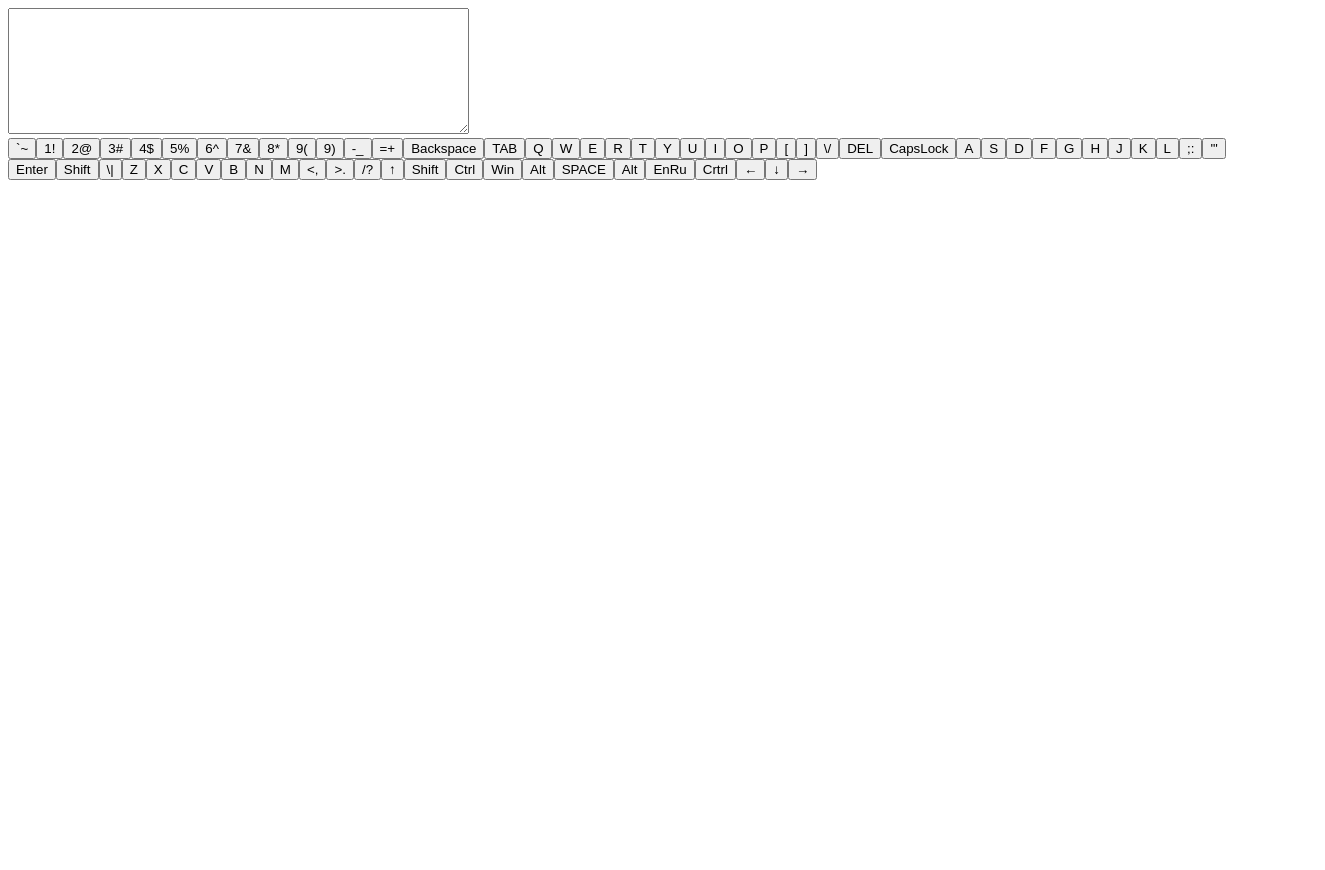
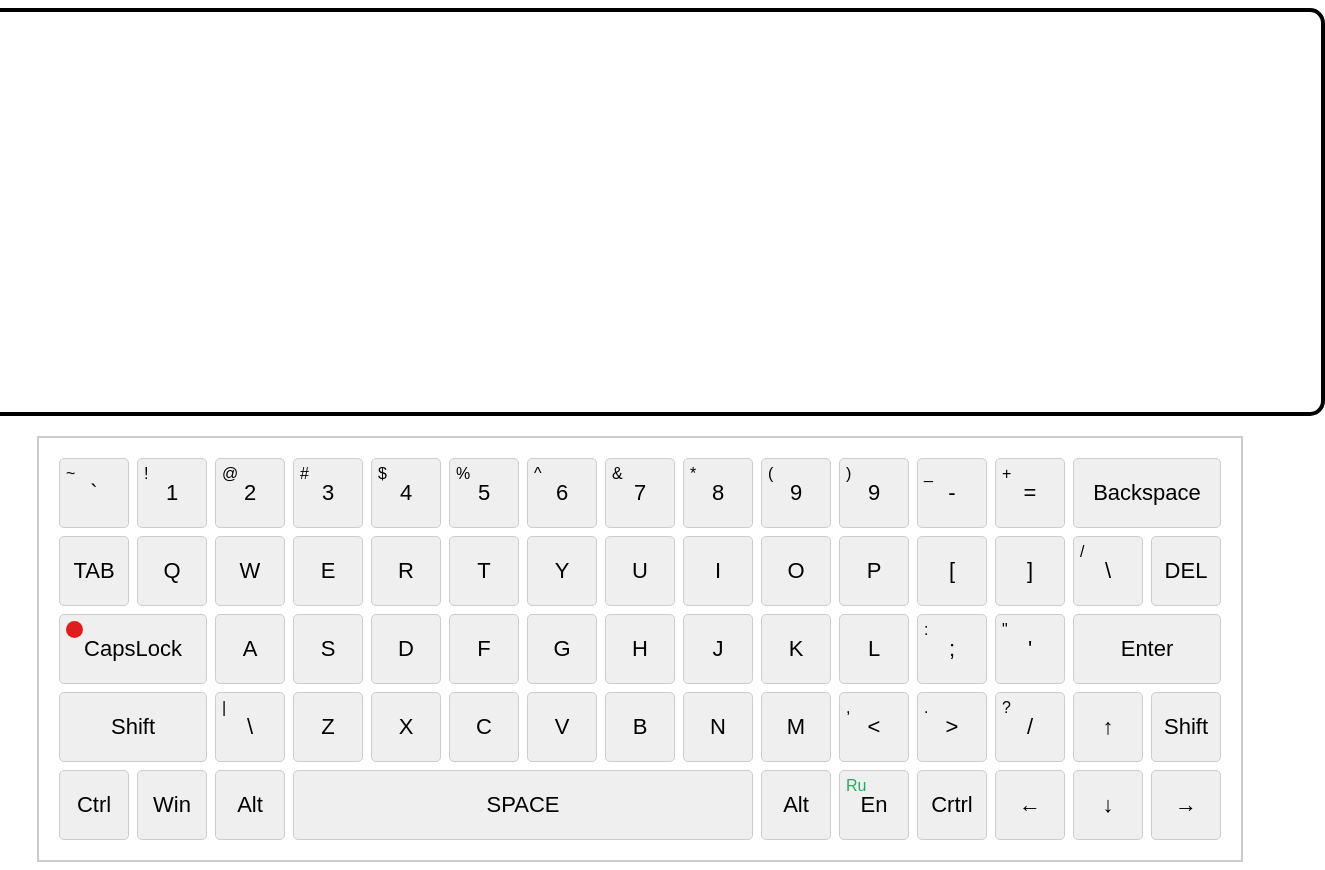
Before and after one commit to fuad123456/RSS-Virtual-Keyboard, a plain HTML site: page index.html in a window 1280 px wide. Shown: the whole page, 1325 px wide, since content can reach past the window. Before the commit the page ends 800 px from the top, so only its background shows below. Drawn offline with Linux system fonts and the light colour scheme; the site is published under a folder, as on GitHub Pages, so addresses that start at the root find nothing.

Commit message:
fix:bugs in index.html

```diff
--- a/index.html
+++ b/index.html
@@ -5,10 +5,10 @@
 	<meta http-equiv="X-UA-Compatible" content="IE=edge">
 	<meta name="viewport" content="width=device-width, initial-scale=1.0">
 	<title>Document</title>
-	<link rel="stylesheet" href="/keyboard/style.css">
+	<link rel="stylesheet" href="./keyboard/style.css">
 </head>
 <body>
 
-	<script type="module" src="keyboard/index.js"></script>
+	<script type="module" src="./keyboard/index.js"></script>
 </body>
 </html>
```
